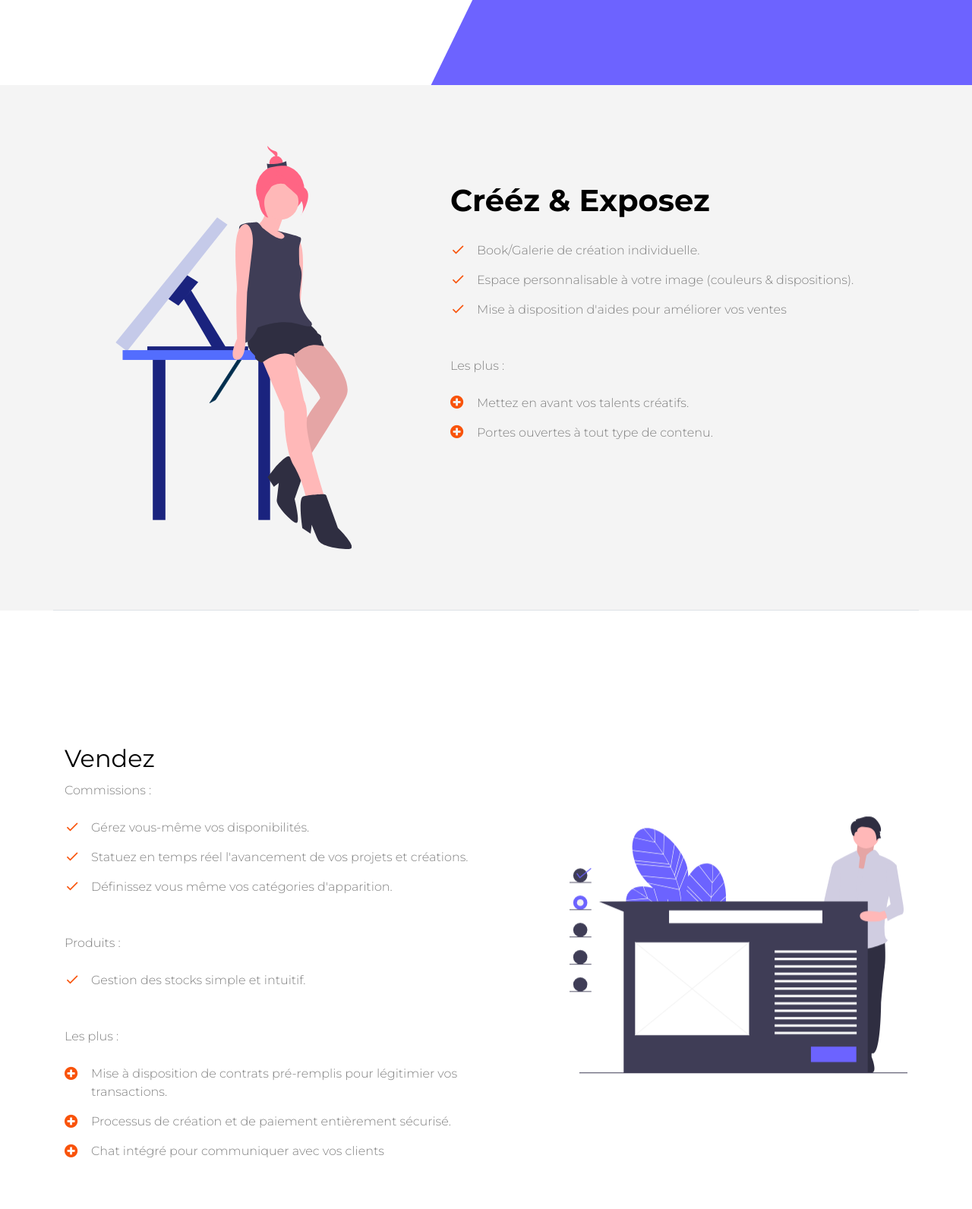
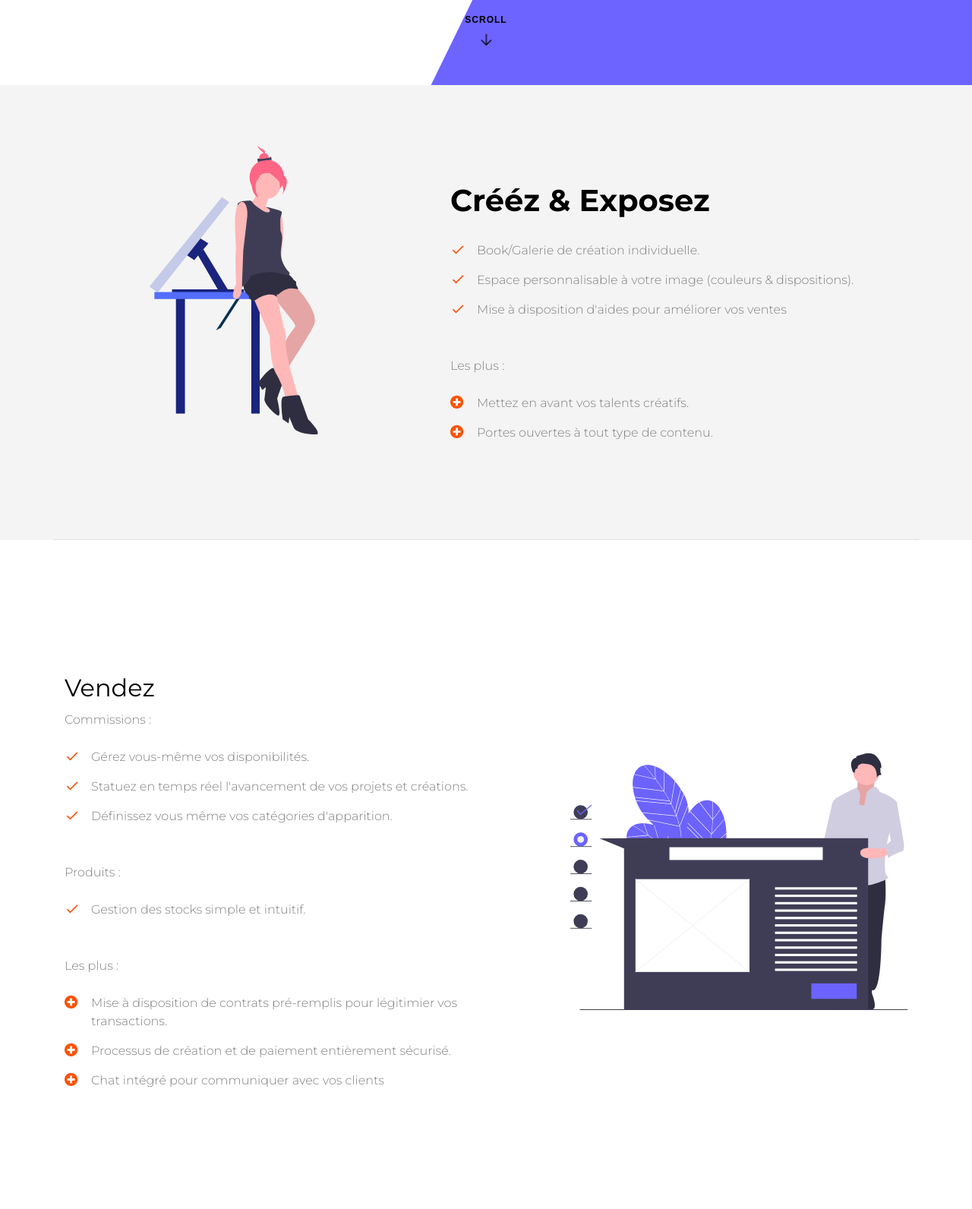
Before and after one commit to Kowoshira/ArtworkshopLandingPage, a plain HTML site: page index.html in a window 1280 px wide. Shown: the part 688-2280 px from the top of the page at 76% size. Drawn offline with nearby package versions, Linux system fonts and the light colour scheme; files that its build step writes are made by us from their sources; files whose address does not match are found by name.

Commit message:
Clear CSS

```diff
--- a/index.html
+++ b/index.html
@@ -65,8 +65,8 @@
           </div>
         </nav>
 
-
-        <div class="site-blocks-cover">
+        <div class="scroll-snapper">
+            <div class="site-blocks-cover scroll-child">
               <img src="images/undraw_creativity_wqmm_mixed.png" alt="Image" class="img-fluid header_illustration">
                <div class="header_panel_right"></div>
                 <div class="container container_home">
@@ -77,6 +77,7 @@
                                     <h1><span id="first" class="fadeInAnimated">Créez,</span><br><span id="second" class="fadeInAnimated">Vendez,</span><br><span id="third" class="fadeInAnimated">Partagez<span class="orange_element">.</span></span></h1>
                                     <p>Intuitif et personnalisable. Créez simplement votre compte sans aucune installation et commencez à exposer / vendre ou partager en quelques cliques.
                                     Faites évoluer la plateforme à votre image.
+                                    <br><br>
                                     <strong> A vos outils, prêts ? Créez !</strong></p>
                                     <div>
                                         <a href="#features-section" class="btn btn-primary mr-2 mb-2">En savoir plus</a>
@@ -86,9 +87,16 @@
                         </div>
                     </div>
                 </div>
+                <a href="#merch-section" class="nav-link">
+                    <h1 class="scroll_arrow"> scroll
+                      <svg version="1.1" id="svg-arrow-down" xmlns="http://www.w3.org/2000/svg" xmlns:xlink="http://www.w3.org/1999/xlink" x="0px" y="0px" viewBox="0 0 22 35" style="enable-background:new 0 0 22 35;" xml:space="preserve">
+                        <polygon class="arrow" style="fill:#000000;" points="20.58,11.584 12.004,20.158 12.004,0 9.996,0 9.996,20.158 1.42,11.584 0,13.004 11,24
+                        22,13.004 "></polygon>
+                      </svg>
+                    </h1>
+                </a>
             </div>
-
-        <div class="feature-big" id="merch-section">
+            <div class="feature-big scroll-child" id="merch-section">
                 <div class="container">
                     <div class="row mb-5 site-section border-bottom create_container">
                         <div class="col-lg-5">
@@ -110,7 +118,7 @@
                     </div>
                 </div>
             </div>
-           <div id="sales-section">
+            <div class="scroll-child" id="sales-section">
                    <div class="container">
                     <div class="mt-5 row mb-5 site-section " id="commi-section">
                         <div class="col-lg-5 order-1 order-lg-2">
@@ -139,7 +147,7 @@
                 </div>
             </div>
 
-        <div class="site-section bg-light" id="features-section">
+            <div class="site-section bg-light scroll-child" id="features-section">
                 <div class="container">
                     <div class="row mb-5">
                         <div class="col-12 text-center">
@@ -227,7 +235,7 @@
                 </div>
             </div>
 
-        <div class="site-section bg-light" id="about-section">
+            <div class="site-section bg-light scroll-child" id="about-section">
                 <div class="container">
                     <div class="row mb-5">
                         <div class="col-12 text-center">
@@ -258,7 +266,7 @@
                 </div>
             </div>
 
-        <div class="site-section bg-light" id="contact-section">
+            <div class="site-section bg-light scroll-child" id="contact-section">
                 <div class="container">
                     <div class="row mb-5">
                         <div class="col-12 text-center">
@@ -300,6 +308,10 @@
                         </div>
 
                     </div>
+                </div>
+            </div>
+            <div class="site-section bg-light scroll-child" id="contact-section-bis">
+               <div class="container">
                     <div class="row mb-5">
                         <div class="col-12 text-center">
                             <h2 class="section-title mb-3 underline"><a href="https://twitter.com/artworkshop_" target="_blank">Ou via <br><span style="color:#6d63ff">Twitter</span></a></h2>
@@ -329,6 +341,7 @@
                                 <span>@Shima_Vinh</span>
                             </a>
                             <p>Co-Fondateur, Gestionnaire de projet, Rédacteur chez ArtworkShop & Japan Vrac</p>
+                        </div>
                     </div>
                 </div>
             </div>
--- a/js/main.js
+++ b/js/main.js
@@ -4,11 +4,20 @@ AOS.init({
 	 once: true
  });
 
+$(window).scroll(function(e) {
+  frames = 17;
+  step = ($("body").height() - $(window).height()) / frames;
+  scrollStep = parseInt($(window).scrollTop() / step);
+  maskPosition = 100 / frames * scrollStep;
+  $("#cover").css({
+	"mask-position": maskPosition + "% 50%",
+	"-webkit-mask-position": maskPosition + "% 50%"
+  });
+});
+
 jQuery(document).ready(function($) {
 
 	"use strict";
-
-
 
 	var siteMenuClone = function() {
 
@@ -267,4 +276,13 @@ jQuery(document).ready(function($) {
 		}
 		});
 	});
+
+	$(document).ready(function() {
+		$('.nav-link').on('click', function() { // Au clic sur un élément
+			var page = $(this).attr('href'); // Page cible
+			var speed = 250; // Durée de l'animation (en ms)
+			$('html, body').animate( { scrollTop: $(page).offset().top }, speed ); // Go
+			return false;
 		});
+	});
+});
--- a/scss/_site-base.scss
+++ b/scss/_site-base.scss
@@ -135,7 +135,7 @@ h1, h2, h3, h4, h5,
 
 	&.create_container {
 		.img-fluid {
-            max-width: 70% !important;
+			max-width: 50% !important;
 			margin-left: 50% !important;
 			margin-right: 0%;
 		}
@@ -144,21 +144,10 @@ h1, h2, h3, h4, h5,
 	.img-fluid {
 
 		&.vertical-fluid {
-            margin-left: 0%;
-            margin-right: 25%;
+			height: auto !important;
 
 			&.commissions-fluid {
-                -webkit-animation: action 1s infinite  alternate;
-                animation: action 1s infinite  alternate;
-
-                @-webkit-keyframes action {
-                0% { transform: translateY(0); }
-                100% { transform: translateY(-10px); }
-                }
-                @keyframes action {
-                    0% { transform: translateY(0); }
-                    100% { transform: translateY(-10px); }
-                }
+				height: 100% !important;
 			}
 		}
 	}
--- a/scss/_site-blocks.scss
+++ b/scss/_site-blocks.scss
@@ -116,6 +116,37 @@
 		margin-top: -20vh;
 		right: 0;
 		z-index: 999;
+	}
+
+	.scroll_arrow {
+	  position: absolute;
+	  bottom: 0;
+	  left: 50%;
+	  font-family: sans-serif;
+	  text-align: center;
+	  text-transform: uppercase;
+	  letter-spacing: 1px;
+	  font-size: 12px;
+	  transform: translate(-50%, -50%);
+
+	  svg {
+		width: 14px;
+		display: block;
+		margin: 10px auto;
+
+		.arrow {
+		  animation: scroll 0.55s ease-in alternate infinite;
+		}
+	  }
+}
+
+@keyframes scroll {
+  0% {
+	transform: translateY(0);
+  }
+  100% {
+	transform: translateY(10px);
+  }
 }
 }
 
@@ -1566,3 +1597,16 @@
 		}
 	}
 }
+
+//.scroll-snapper {
+//	scroll-snap-type: mandatory;
+//	scroll-snap-points-y: repeat(100vh);
+//	scroll-snap-type: y mandatory;
+//	overflow: scroll;
+//	height: 100vh;
+//
+//	.scroll-child {
+//		height: 100vh;
+//		scroll-snap-align: start;
+//	}
+//}
--- a/scss/bootstrap/_images.scss
+++ b/scss/bootstrap/_images.scss
@@ -10,7 +10,6 @@
 
     &.vertical-fluid {
         max-width: 100%;
-        height: 100%;
         display: table-cell;
         vertical-align: middle;
         margin-left: 50%;
```
Also changed, not shown: css/style.css, 1 other file. Lines whose indentation alone changed are shown as unchanged.
